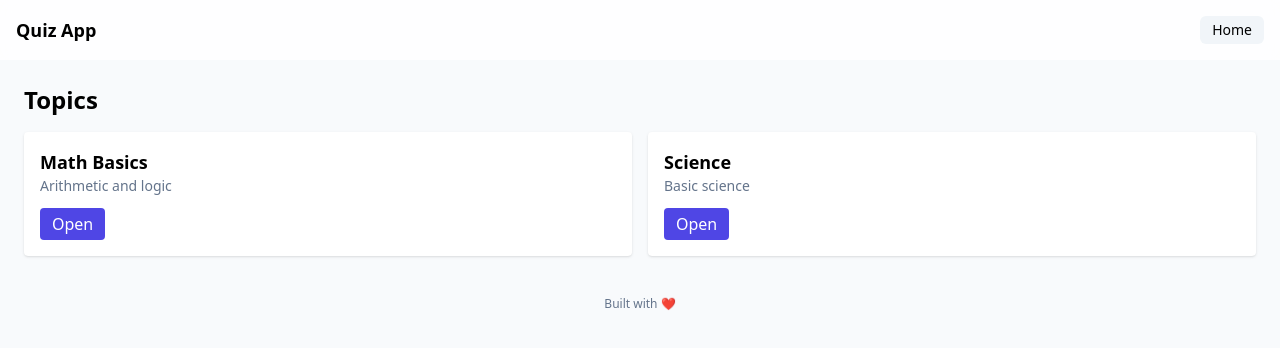
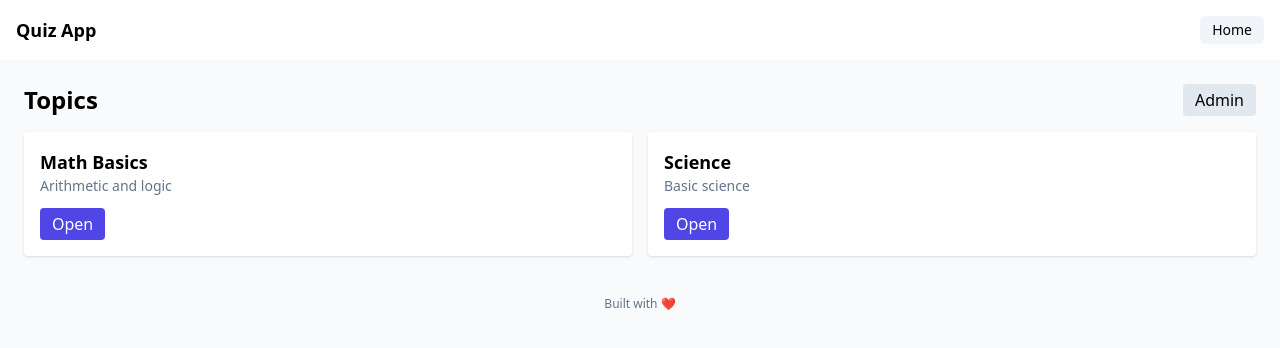
Before and after one commit to nerdrama-ai/The_Quizway_V1, a React (Vite) app: page / in a window 1280 px wide. Shown: the top 348 px of the page. Built offline with nearby package versions, Linux system fonts and the light colour scheme.

Commit message:
Update Home.jsx

```diff
--- a/src/pages/Home.jsx
+++ b/src/pages/Home.jsx
@@ -1,17 +1,31 @@
 import React from 'react'
 
-
-export default function Home({ topics, onOpen }){
+export default function Home({ topics, onOpen, onAdmin }) {
   return (
     <main className="p-6">
-<h2 className="text-2xl font-bold mb-4">Topics</h2>
+      <div className="flex justify-between items-center mb-4">
+        <h2 className="text-2xl font-bold">Topics</h2>
+        {/* Admin button */}
+        <button
+          onClick={onAdmin}
+          className="px-3 py-1 bg-slate-200 hover:bg-slate-300 rounded"
+        >
+          Admin
+        </button>
+      </div>
+
       <div className="grid grid-cols-1 md:grid-cols-2 gap-4">
         {topics.map(t => (
           <article key={t.id} className="bg-white p-4 rounded shadow">
             <h3 className="font-semibold text-lg">{t.title}</h3>
             <p className="text-sm text-slate-500">{t.description}</p>
             <div className="mt-3 flex gap-2">
-<button onClick={() => onOpen(t.id)} className="px-3 py-1 bg-indigo-600 text-white rounded">Open</button>
+              <button
+                onClick={() => onOpen(t.id)}
+                className="px-3 py-1 bg-indigo-600 text-white rounded"
+              >
+                Open
+              </button>
             </div>
           </article>
         ))}
```
Lines whose indentation alone changed are shown as unchanged.
